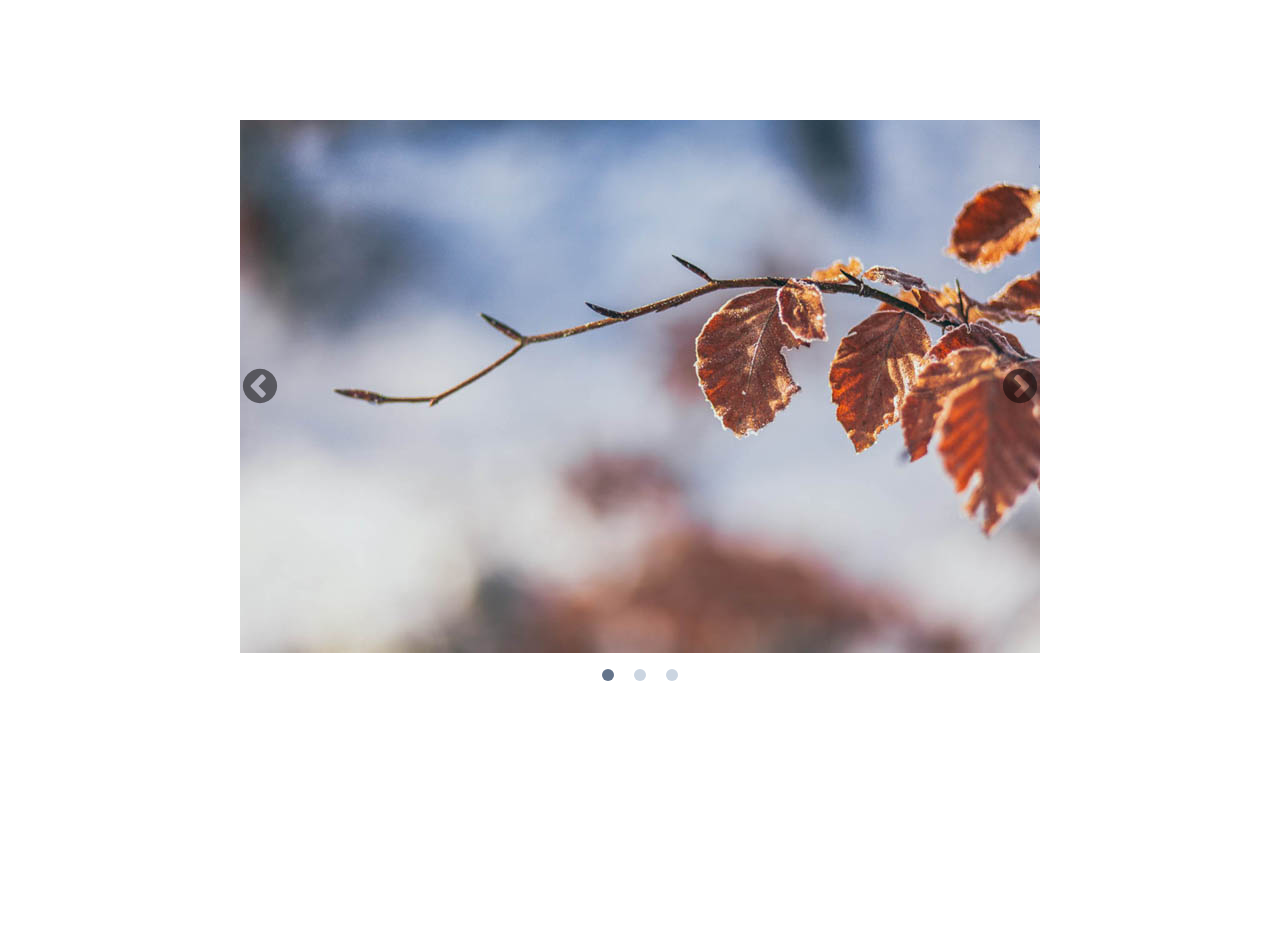
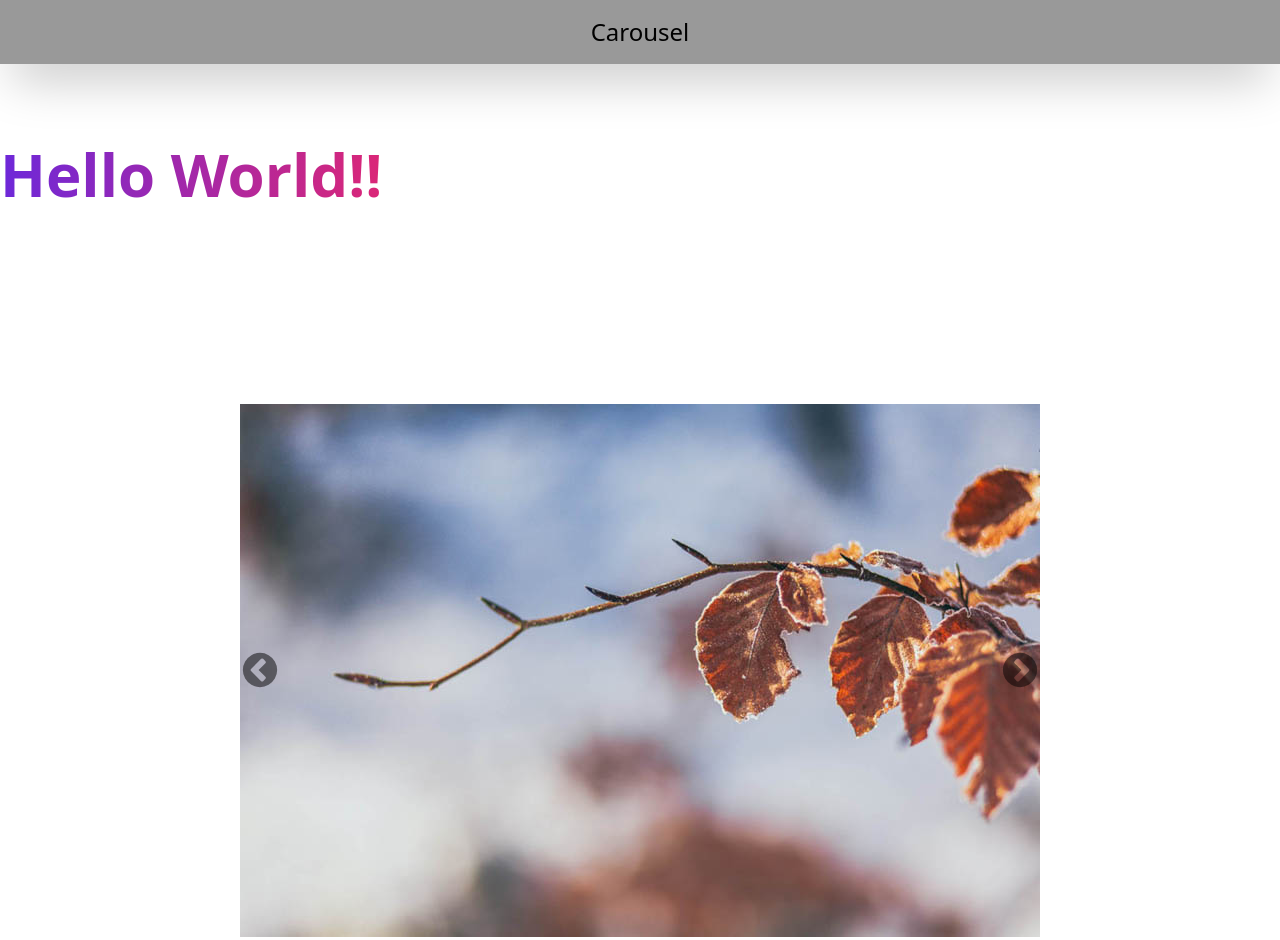
Before and after one commit to anshu1612/carousel, a plain HTML site: page index.html in a window 1280 px wide. Shown: the top 940 px of the page. Before the commit the page ends 800 px from the top, so only its background shows below. Drawn offline with nearby package versions, Linux system fonts and the light colour scheme.

Commit message:
styled carousel

```diff
--- a/index.html
+++ b/index.html
@@ -7,10 +7,22 @@
     <script src="https://cdn.tailwindcss.com"></script>
   </head>
   <body>
-    <div class="flex justify-center flex-col items-center min-h-screen">
-      <div class="flex relative">
-        <div id="prevBtn" class="flex absolute inset-0 items-center hover:cursor-pointer">
-          <img src="/images/chevronL.svg" class="opacity-50 h-10" />
+    <nav
+      class="h-16 flex justify-center text-2xl items-center font-medium bg-black/40 sticky shadow-2xl top-0 z-10 backdrop-blur-lg"
+    >
+      Carousel
+    </nav>
+    <h1
+      class="text-6xl mt-20 font-bold bg-gradient-to-r from-violet-700 to-pink-600 text-transparent inline-block bg-clip-text"
+    >
+      Hello World!!
+    </h1>
+    <div class="flex justify-center flex-col items-center min-h-screen my-20">
+      <div class="flex relative h-1/2">
+        <div class="flex absolute inset-0 items-center ">
+          <button id="prevBtn">
+            <img src="/images/chevronL.svg" class="opacity-50 h-10" />
+          </button>
         </div>
         <picture>
           <source media="(min-width: 1024px)" srcset="/images/leaves@8.jpg" />
@@ -28,7 +40,11 @@
           <img src="/images/green.jpg" class="image hidden" />
         </picture>
 
-        <div id="nxtBtn" class="flex absolute  right-0 items-center hover:cursor-pointer" style="top: 50%; transform: translateY(-50%);">
+        <div
+          id="nxtBtn"
+          class="flex absolute right-0 items-center hover:cursor-pointer"
+          style="top: 50%; transform: translateY(-50%)"
+        >
           <img src="/images/chevronR.svg" class="opacity-50 h-10" />
         </div>
       </div>
```
